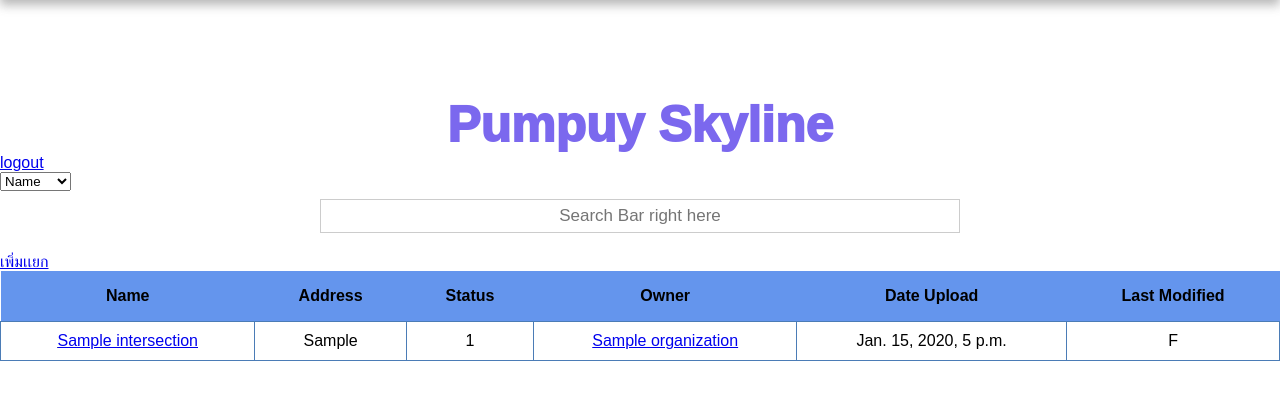
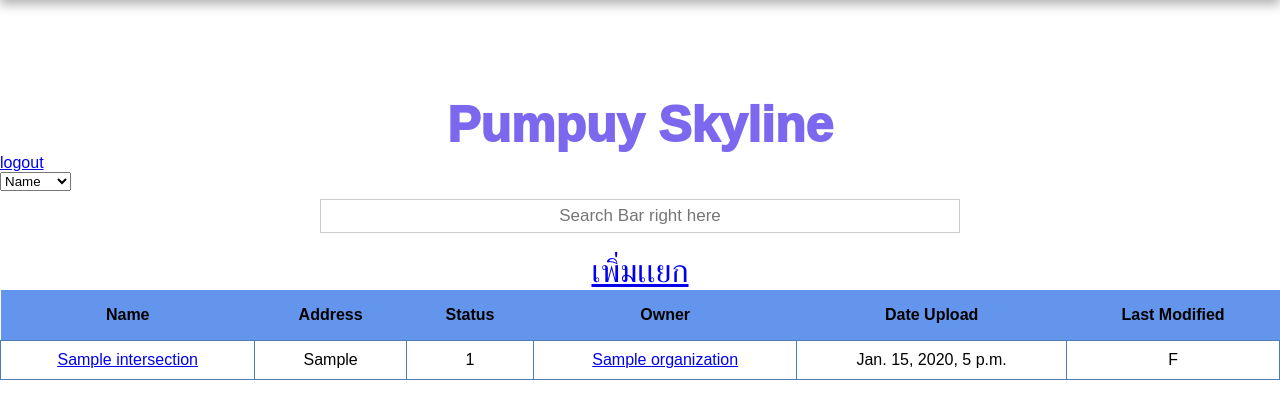
Before and after one commit to noobrock123/PumpuyProject, a Django app: page /home in a window 1280 px wide. Shown: the part 64-483 px from the top of the page. Run offline with Django 4.2, Linux system fonts and the light colour scheme; a user stored in the database is signed in; tables that the repository leaves empty hold one stand-in row (values such as "Sample post").

Commit message:
Add tempolary add intersection link

```diff
--- a/BaseApp/templates/main.html
+++ b/BaseApp/templates/main.html
@@ -40,7 +40,7 @@
     </div>
 
     {% if auth_level < 3 %}
-        <a href="insert_intersection" style="text-align:center;">เพิ่มเเยก</a>
+        <p style="text-align:center; font-size: 32px;"><a href="insert_intersection">เพิ่มเเยก</a></p>
     {% endif %}
     <div class = "Intersection_Table">
 
```
